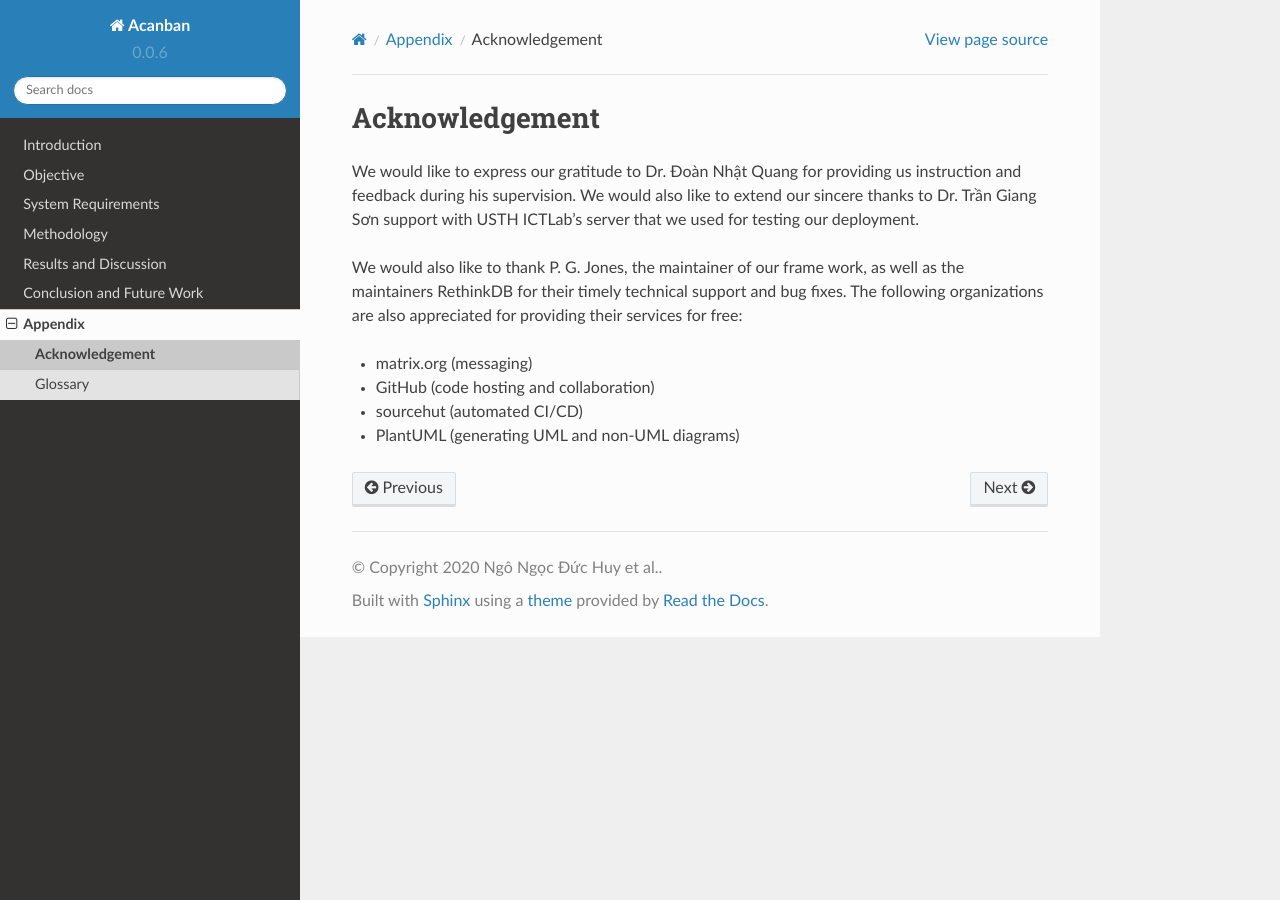
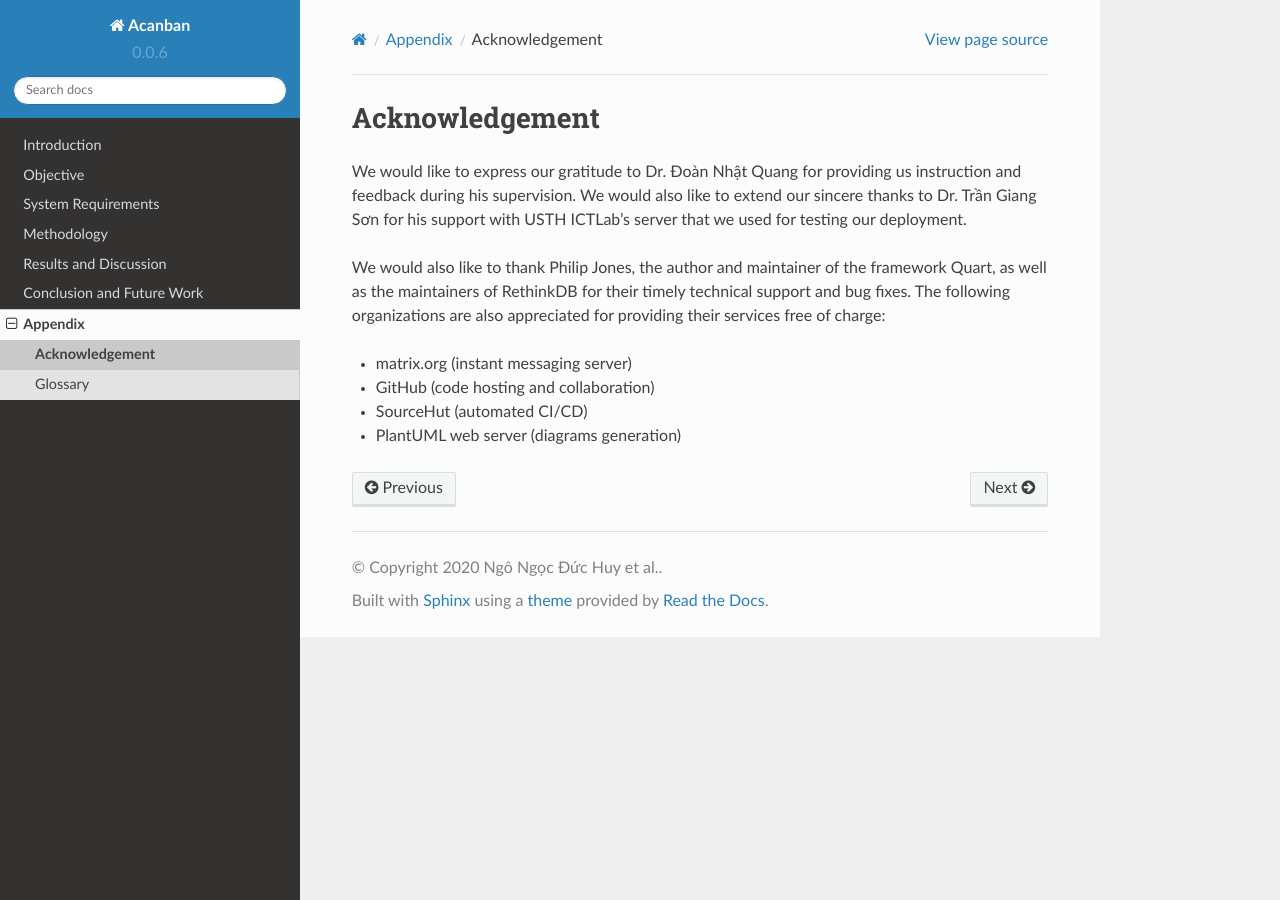
Before and after one commit to Huy-Ngo/acanban, a Sphinx documentation site: the page built from docs/source/appendix/acknowledgement.rst, in a window 1280 px wide. Built offline with Sphinx 7.4.7 and the Read the Docs theme 2.0.0, drawn with Linux system fonts in a browser that asks for light colours; the version number is read from the project's files by our own code.

Commit message:
[Doc] Clean up and workaround LaTeX encoding issue

```diff
--- a/docs/source/appendix/acknowledgement.rst
+++ b/docs/source/appendix/acknowledgement.rst
@@ -1,16 +1,30 @@
 Acknowledgement
 ===============
 
-We would like to express our gratitude to Dr. Đoàn Nhật Quang for providing us
-instruction and feedback during his supervision.  We would also like to extend
-our sincere thanks to Dr. Trần Giang Sơn support with USTH ICTLab's server
-that we used for testing our deployment.
+.. only:: html or text
 
-We would also like to thank P. G. Jones, the maintainer of our frame work,
-as well as the maintainers RethinkDB for their timely technical support and bug fixes.
-The following organizations are also appreciated for providing their services for free:
+   We would like to express our gratitude
+   to Dr. |~| Đoàn Nhật Quang for providing us
+   instruction and feedback during his supervision.  We would also like to
+   extend our sincere thanks to Dr. |~| Trần Giang Sơn
+   for his support with USTH ICTLab's server that we used
+   for testing our deployment.
 
-- matrix.org (messaging)
+.. raw:: latex
+
+   We would like to express our gratitude
+   to {\selectlanguage{vietnamese}Dr.~Đoàn Nhật Quang} for providing us
+   instruction and feedback during his supervision.  We would also like to
+   extend our sincere thanks to {\selectlanguage{vietnamese}Dr.~Trần Giang Sơn}
+   for his support with USTH ICTLab's server that we used
+   for testing our deployment.
+
+We would also like to thank Philip Jones, the author and maintainer of
+the framework Quart, as well as the maintainers of RethinkDB for their timely
+technical support and bug fixes.  The following organizations are also
+appreciated for providing their services free of charge:
+
+- matrix.org (instant messaging server)
 - GitHub (code hosting and collaboration)
-- sourcehut (automated CI/CD)
-- PlantUML (generating UML and non-UML diagrams)
+- SourceHut (automated CI/CD)
+- PlantUML web server (diagrams generation)
--- a/docs/source/index.rst
+++ b/docs/source/index.rst
@@ -11,7 +11,7 @@
    result
    conclusion
 
-.. only:: html
+.. only:: html or text
 
    .. toctree::
 
--- a/docs/source/meth/uc-anal-design/project.rst
+++ b/docs/source/meth/uc-anal-design/project.rst
@@ -67,6 +67,7 @@
 Only who is in the project could introduce a new member.
 
 The implementation involves two storages:
+
 - ``projects`` database table: which `members` field has been updated.
 - ``users`` database table: which `projects` field has been updated.
 
```
Also changed, not shown: 2 other files.
